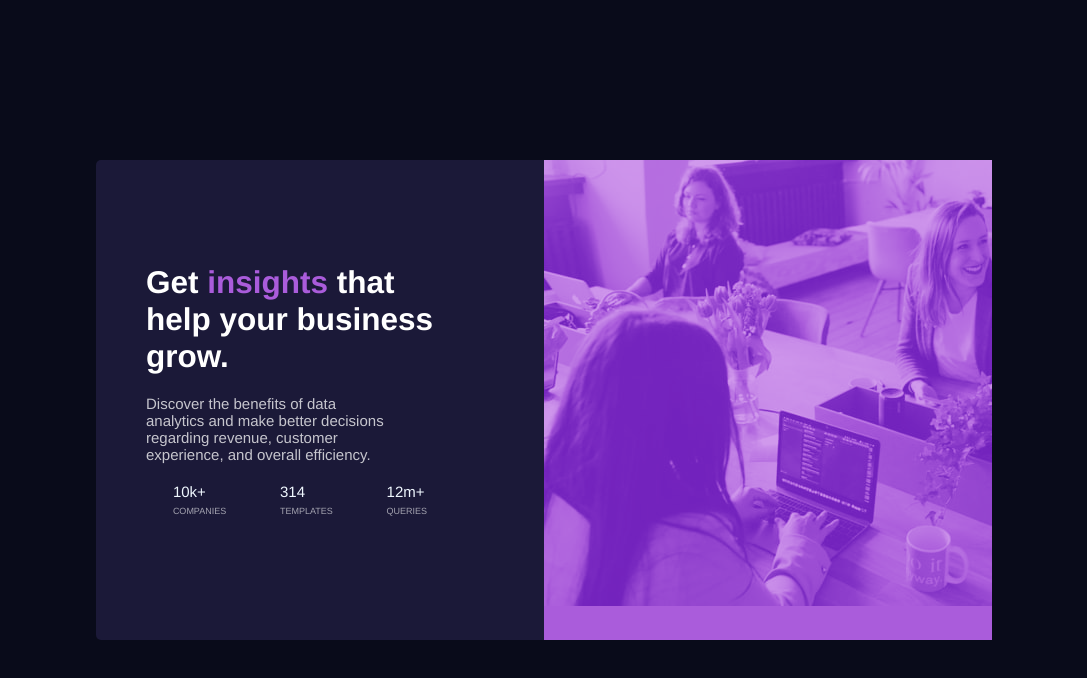
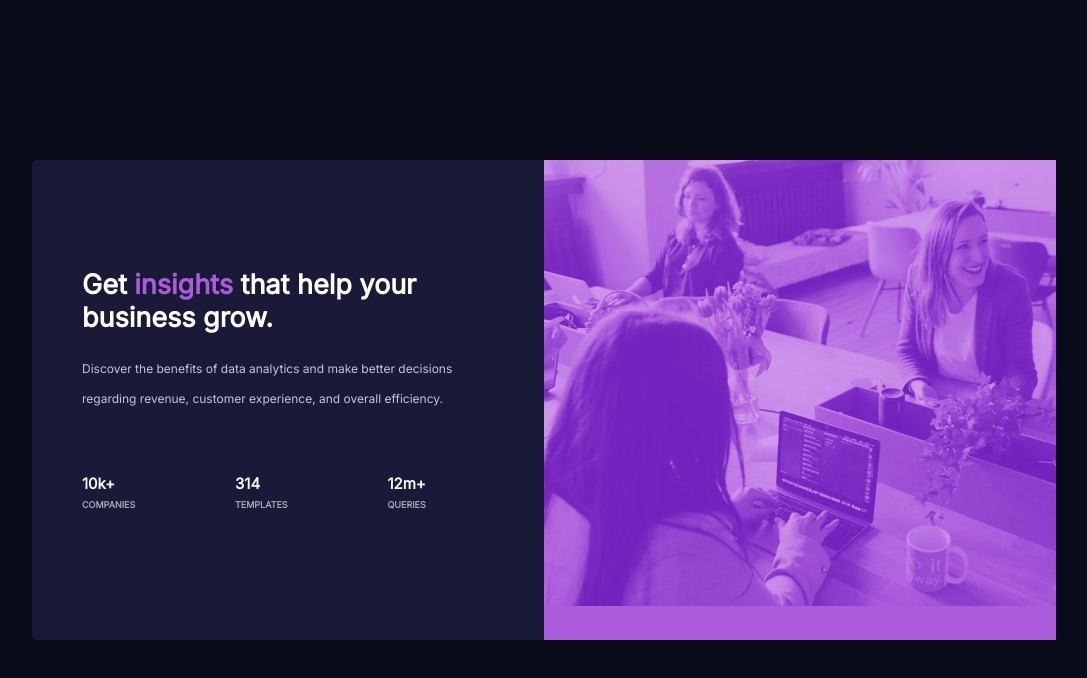
Before and after one commit to 3vilBonobo/Stats_preview_card_component, a plain HTML site: page index.html in a window 1280 px wide. Shown: the whole page, without its empty margins (96-1183 px from the left). Drawn offline with Linux system fonts and the light colour scheme.

Commit message:
add font families

```diff
--- a/styles.css
+++ b/styles.css
@@ -1,3 +1,6 @@
+@import url('https://fonts.googleapis.com/css2?family=Inter&display=swap');
+@import url('https://fonts.googleapis.com/css2?family=Inter&family=Lexend+Deca&display=swap');
+
 :root {
   --main-background: hsl(233, 47%, 7%);
   --card-background: hsl(244, 38%, 16%);
@@ -15,27 +18,29 @@ html,
 body {
   height: 100%;
   background-color: var(--main-background);
-  font-family: Helvetica, sans-serif;
+  font-family: 'Inter', sans-serif;
   font-size: 15px;
 }
 h1 {
-  font-size: 2.1em;
+  font-weight: 700;
+  font-size: 1.8em;
   color: white;
 }
 h1 > span {
   color: var(--accent-color);
 }
 p {
-  font-size: 1em;
+  font-size: 0.8em;
+  line-height: 30px;
   display: inline-block;
-  width: 80%;
+  width: 100%;
   margin: 20px 0px;
   color: var(--main-paragraph);
 }
 .container {
   position: relative;
   background-color: var(--card-background);
-  width: 70%;
+  width: 80%;
   height: 60%;
   top: 50%;
   left: 50%;
@@ -49,16 +54,19 @@ p {
 .content {
   position: relative;
   width: 50%;
-  padding: 60px 90px 80px 50px;
+  padding: 60px 80px 80px 50px;
 }
 .stats-container {
   display: flex;
   flex-direction: row;
-  justify-content: space-around;
+  justify-content: space-between;
+  width: 90%;
   color: aliceblue;
 }
 .stats {
+  font-weight: 700;
   text-align: start;
+  margin-top: 40px;
 }
 
 .stats > span {
```
